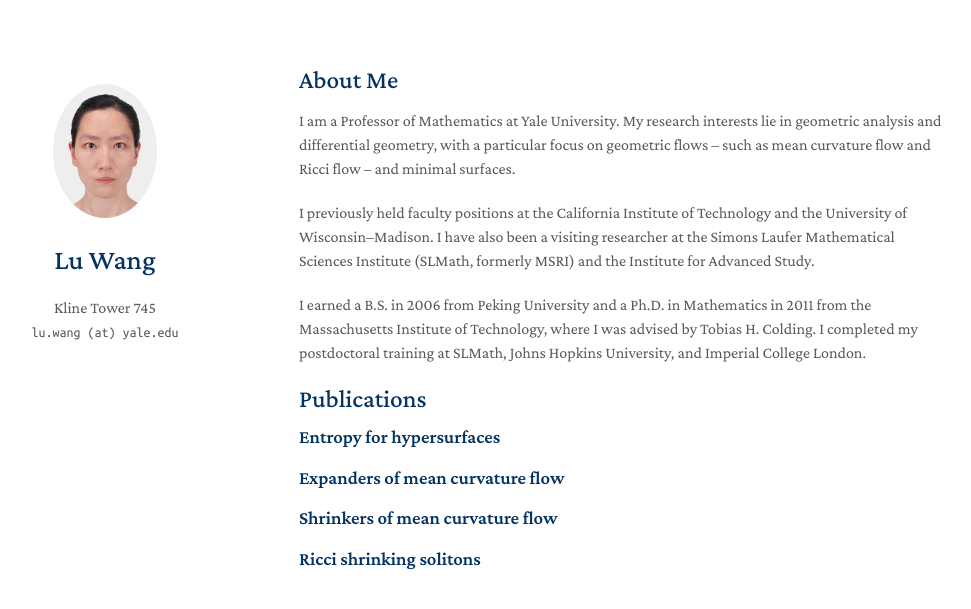
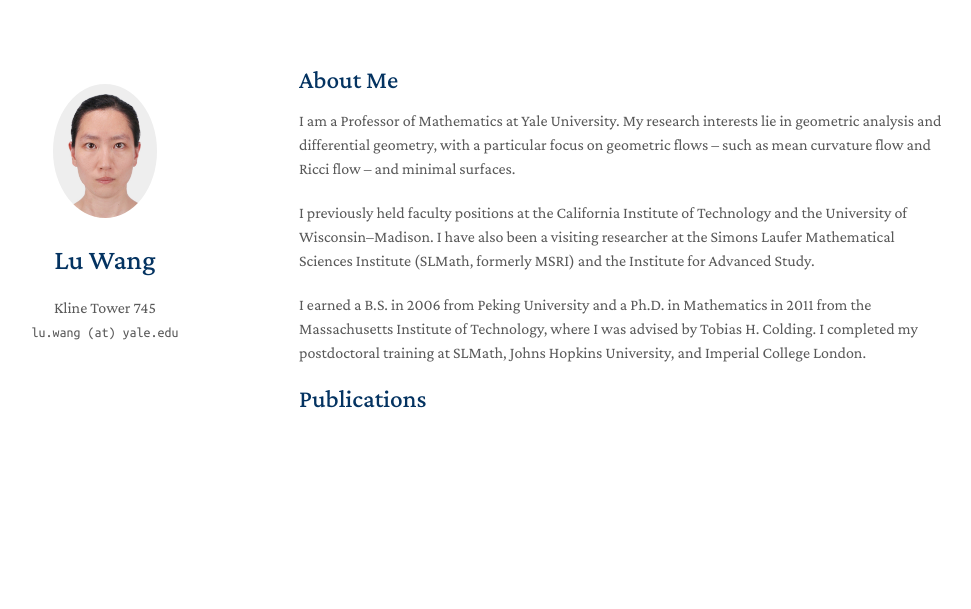
Before and after one commit to drwanglu/drwanglu.github.io, a Jekyll site: the page built from index.md, in a window 1280 px wide. Shown: the top 609 px of the page, without its empty margins (171-1142 px from the left). Built offline with Jekyll 4.4.1, drawn with Linux system fonts in a browser that asks for light colours; a style sheet for code colours, icons or effects is not loaded; our own code applies the rules of GitHub Pages for plain Markdown files.

Commit message:
Update index.md

```diff
--- a/index.md
+++ b/index.md
@@ -14,11 +14,3 @@ I earned a B.S. in 2006 from Peking University and a Ph.D. in Mathematics in 201
 I completed my postdoctoral training at SLMath, Johns Hopkins University, and Imperial College London.
 
 ## Publications
-
-### Entropy for hypersurfaces
-
-### Expanders of mean curvature flow
-
-### Shrinkers of mean curvature flow
-
-### Ricci shrinking solitons
```
